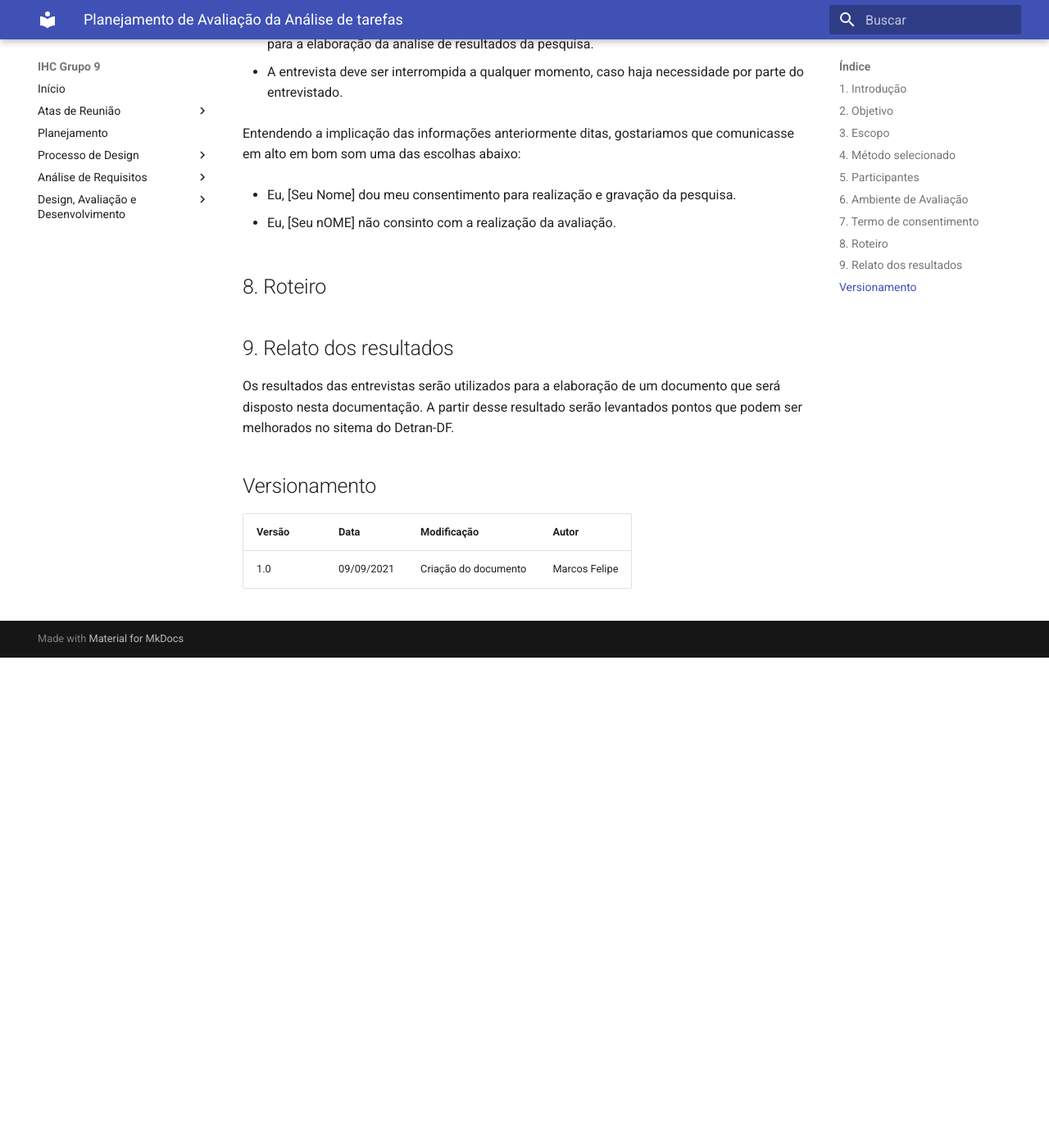
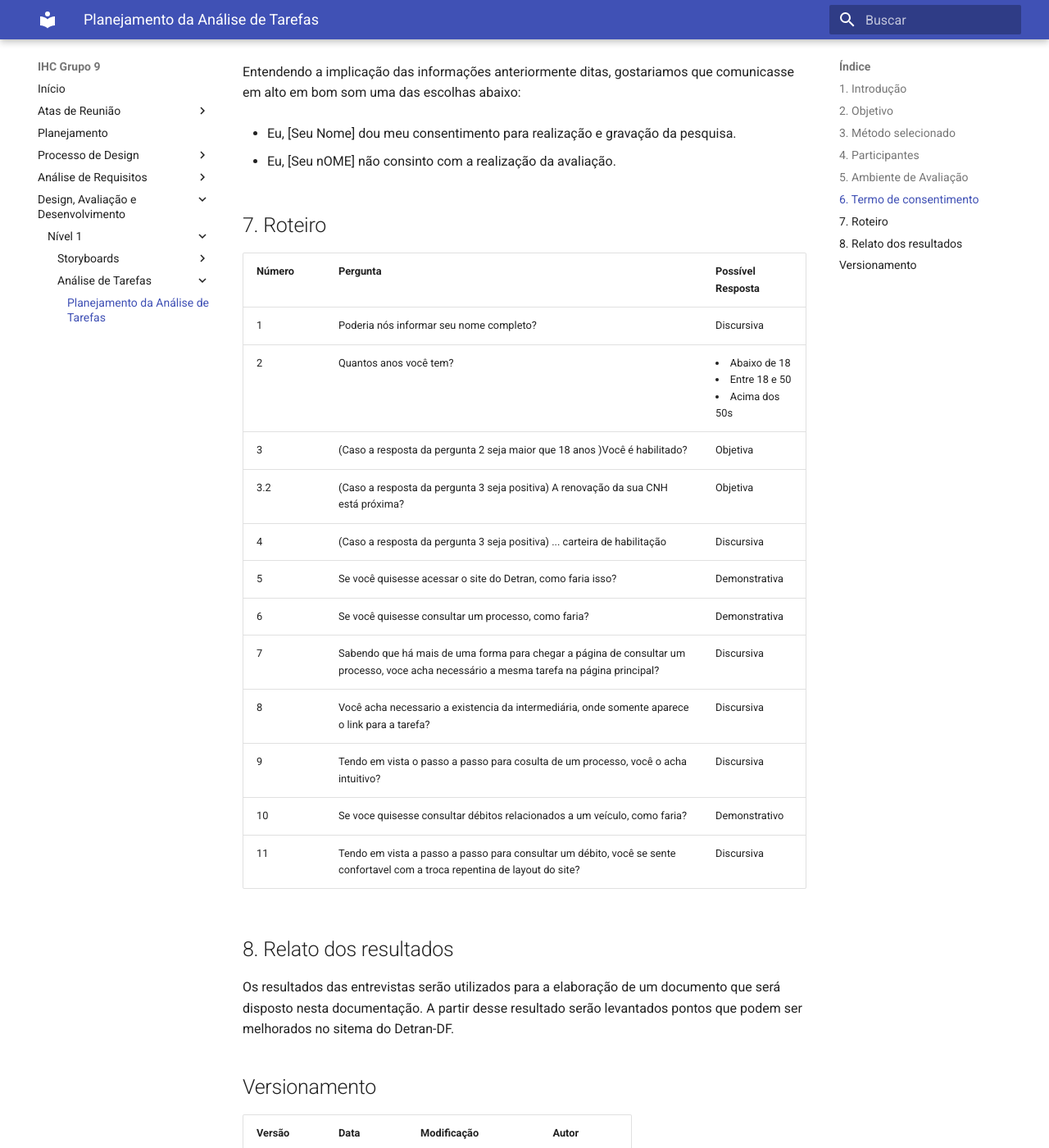
Before and after one commit to Interacao-Humano-Computador/2021.1-Detran-DF, an MkDocs documentation site: the page built from docs/designAvaliacaoDesenvolvimento/nivel1/taskAnalisys/taskAnalisysPlanning.md, in a window 1280 px wide and 1400 px high, scrolled down 1577 px. Shown: the whole window at 82% size. Built offline with MkDocs 1.6.1 and Material for MkDocs 9.7.7, drawn with Linux system fonts in a browser that asks for light colours; before the commit the page ends 2379 px from its top, so only the background shows below that; some of the changed text lies outside the part shown.

Commit message:
Adding correct structure to page

```diff
--- a/docs/analiseRequisitos/taskAnalisysPlanning.md
+++ b/docs/designAvaliacaoDesenvolvimento/nivel1/taskAnalisys/taskAnalisysPlanning.md
@@ -11,24 +11,18 @@
     A avaliação do produto final possibilita entregar um produto com uma garantia melhor de qualidade. Para isso devemos planejar essa avaliação para que od dados coletados sejam dados relevantes ao desenvolver medidas de melhoria do sistema em questão.
 </p>
 
-## 3. Escopo
-
-<p>
-
-</p>
-
-## 4. Método selecionado
+## 3. Método selecionado
 
 <p>
     O método selecionado pelo grupo para realizar a avaliação foi um método de investigação, a entrevista. Esse método permite ao avaliador ter acesso, interpretar e analisar concepções, opniões, expectativas e comportamentos do usuário relacionados ao sistema interativo.
 </p>
 
-## 5. Participantes
+## 4. Participantes
 <p>
     Buscaremos por participantes que representem o público-alvo do siatema avaliado, ou seja, que possuem características semelhantes ao usuários típicos. Os usuários típicos do site em questão foram representados pelas personas ja apresentadas.
 </p>
 
-## 6. Ambiente de Avaliação
+## 5. Ambiente de Avaliação
 <p>
     Devido ao contexto pandêmico vivido no tempo de elaboração dessa avaliação, o ambiente para a realização da avaliação não sera controlado pelos avaliadores. Tendo em vista isso, os usuários que realizarão a avaliação utilizarão de seus prórpios equipamentos.
 </p>
@@ -36,7 +30,7 @@
     A realização das entrevistas serão gravadas, para isso utilizaremos de plataformas de ligação em grupo.
 </p>
 
-## 7. Termo de consentimento
+## 6. Termo de consentimento
 
 <p>
     Para participar da avaliação, o participante deve ser voluntário e concordar com o seguinte termo de consentimento:
@@ -58,9 +52,25 @@ Entendendo a implicação das informações anteriormente ditas, gostariamos que
 
 - Eu, [Seu nOME] não consinto com a realização da avaliação.
 
-## 8. Roteiro
+## 7. Roteiro
 
-## 9. Relato dos resultados
+| Número | Pergunta | Possível Resposta |
+|--------|----------|-------------------|
+| 1 | Poderia nós informar seu nome completo? | Discursiva |
+| 2 | Quantos anos você tem? | <lu><li>Abaixo de 18</li><li>Entre 18 e 50</li><li>Acima dos 50s</li> </lu> |
+| 3 | (Caso a resposta da pergunta 2 seja maior que 18 anos )Você é habilitado? | Objetiva |
+| 3.2 | (Caso a resposta da pergunta 3 seja positiva) A renovação da sua CNH está próxima? | Objetiva |
+| 4 | (Caso a resposta da pergunta 3 seja positiva) ... carteira de habilitação | Discursiva |
+| 5 | Se você quisesse acessar o site do Detran, como faria isso? | Demonstrativa |
+| 6 | Se você quisesse consultar um processo, como faria?| Demonstrativa |
+| 7 | Sabendo que há mais de uma forma para chegar a página de consultar um processo, voce acha necessário a mesma tarefa na página principal? | Discursiva |
+| 8 | Você acha necessario a existencia da intermediária, onde somente aparece o link para a tarefa? | Discursiva |
+| 9 | Tendo em vista o passo a passo para cosulta de um processo, você o acha intuitivo? | Discursiva |
+| 10 | Se voce quisesse consultar débitos relacionados a um veículo, como faria? | Demonstrativo |
+| 11 | Tendo em vista a passo a passo para consultar um débito, você se sente confortavel com a troca repentina de layout do site? | Discursiva |
+
+
+## 8. Relato dos resultados
 
 <p>
     Os resultados das entrevistas serão utilizados para a elaboração de um documento que será disposto nesta documentação. A partir desse resultado serão levantados pontos que podem ser melhorados no sitema do Detran-DF.
--- a/mkdocs.yml
+++ b/mkdocs.yml
@@ -30,3 +30,5 @@ nav:
           - Storyboards:
               - Storyboards: designAvaliacaoDesenvolvimento/nivel1/storyboards/storyboards.md
               - Planejamento da Avaliação: designAvaliacaoDesenvolvimento/nivel1/storyboards/planejamentoAvaliacaoDoStoryboard.md
+          - Análise de Tarefas:
+              - Planejamento da Análise de Tarefas: designAvaliacaoDesenvolvimento/nivel1/taskAnalisys/taskAnalisysPlanning.md
```
